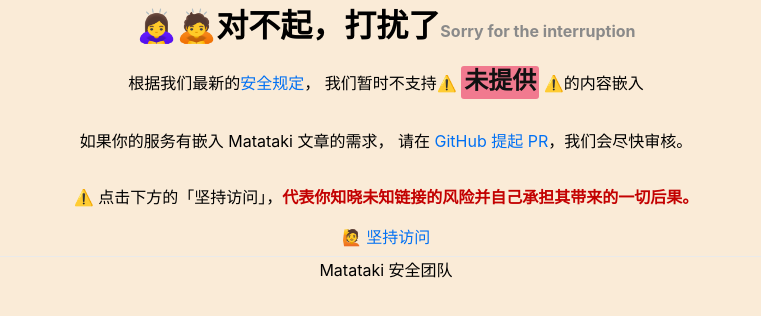
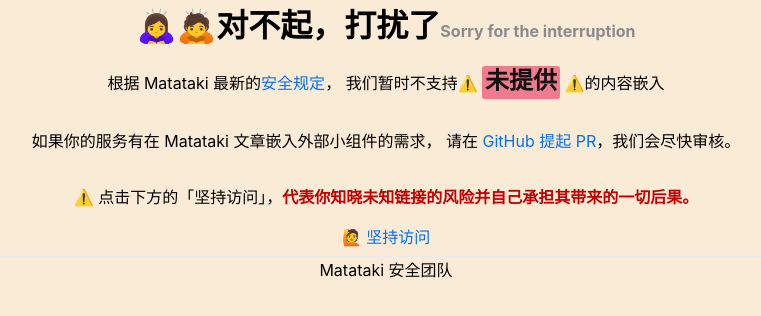
Before and after one commit to frankwei98/bad-iframe, a Next.js app: page / in a window 1280 px wide. Shown: the top 316 px of the page, without its empty margins (254-1015 px from the left). Built offline with nearby package versions, Linux system fonts and the light colour scheme.

Commit message:
fix: avoid misunderstanding

```diff
--- a/pages/index.js
+++ b/pages/index.js
@@ -36,10 +36,10 @@
             🙇‍♀️🙇对不起，打扰了
             <span className={styles.description}>Sorry for the interruption</span>
         </h1>
-        <p>根据我们最新的
+        <p>根据 Matataki 最新的
             <a href="https://matataki.io/p/7770" className={styles.link} target="_blank">安全规定</a>，
             我们暂时不支持⚠️ <code className={styles.hostname}>{theBlockedHostname}</code> ⚠️的内容嵌入</p>
-        <p>如果你的服务有嵌入 Matataki 文章的需求，
+        <p>如果你的服务有在 Matataki 文章嵌入外部小组件的需求，
             请在 <a
             href="https://github.com/Matataki-io/Matataki-FE/blob/testing/config/iframe-whitelist.json"
             className={styles.link} target="_blank">GitHub 提起 PR</a>，我们会尽快审核。
```
